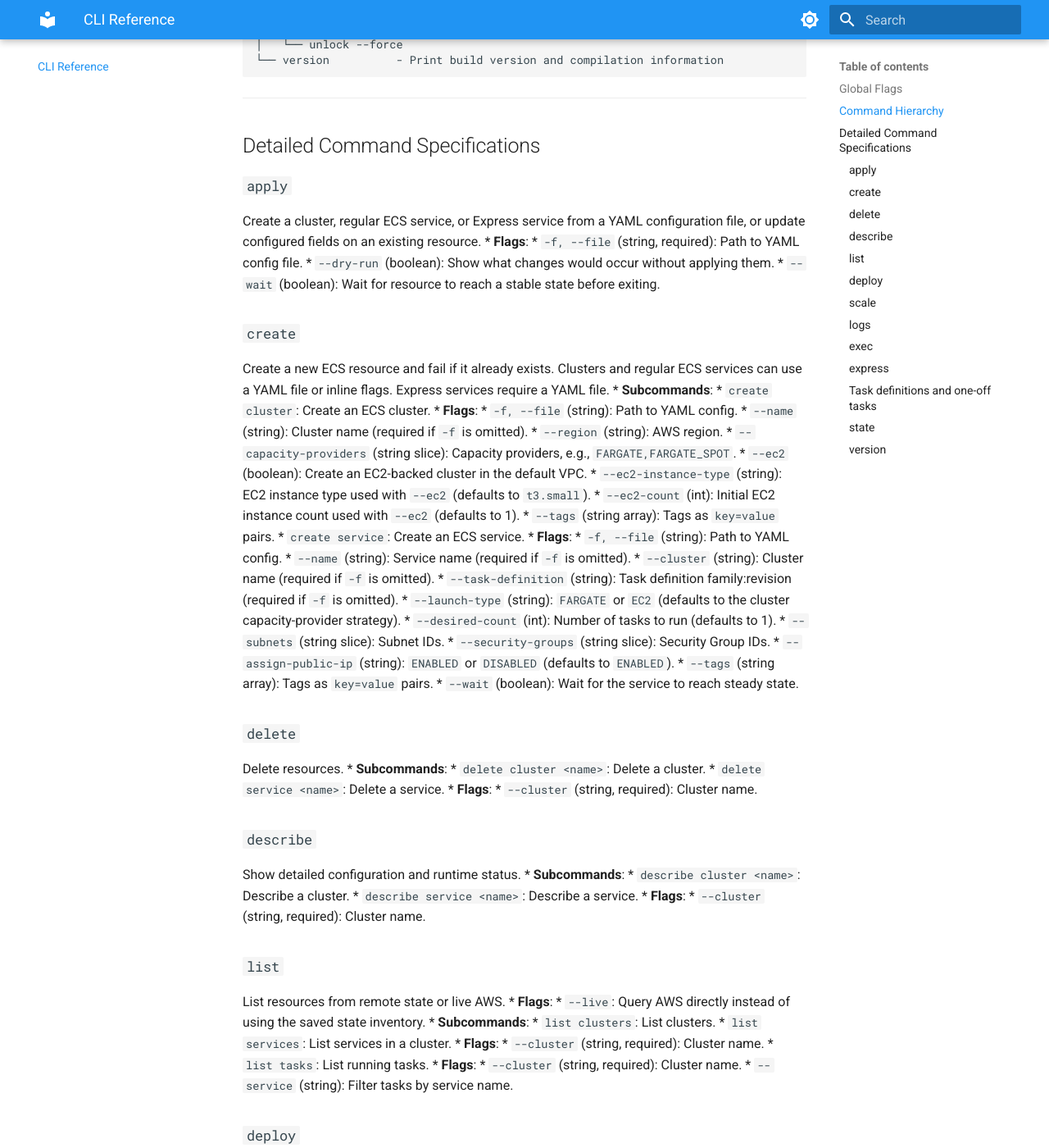
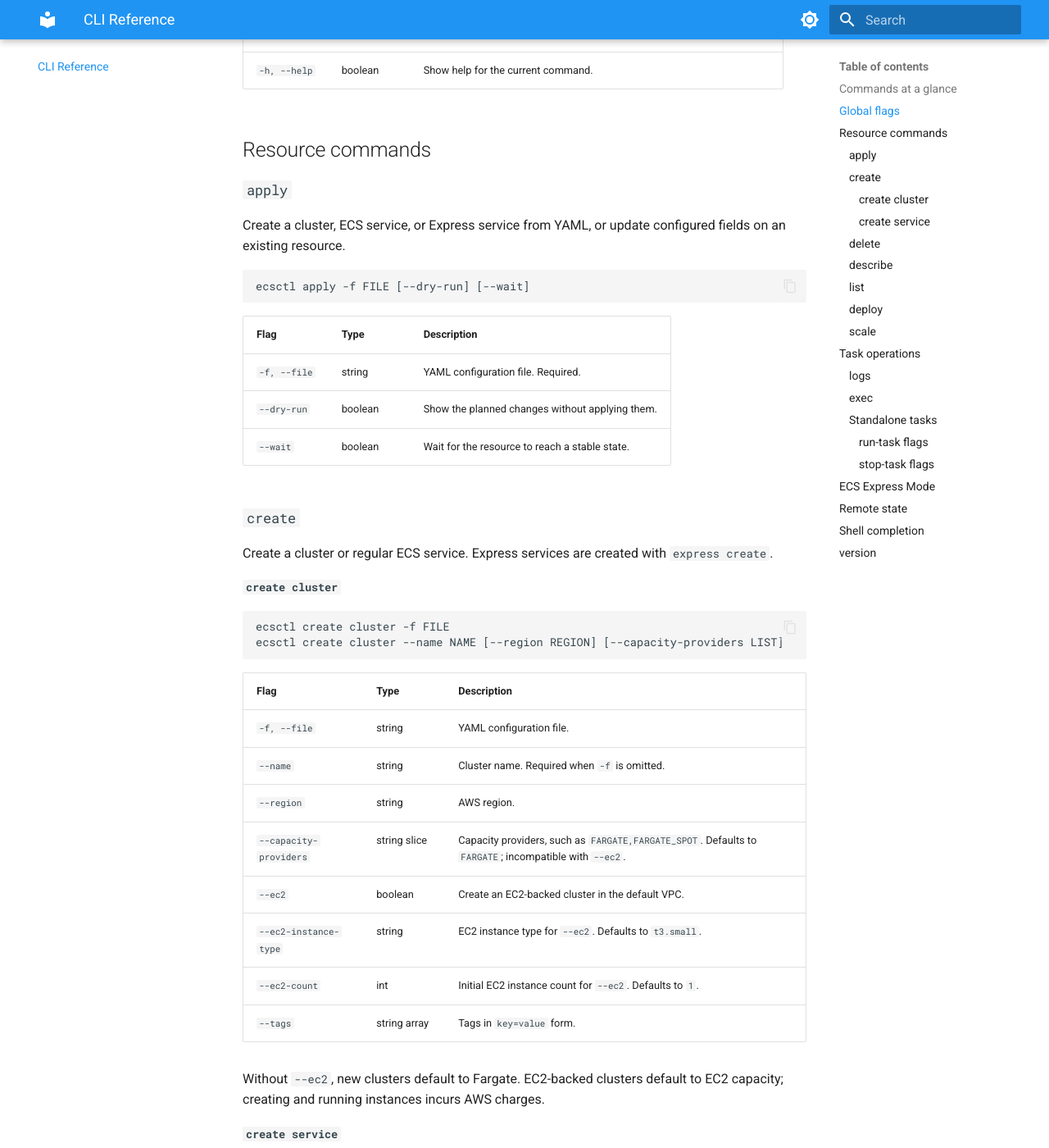
Before and after one commit to Roslaan001/ecsctl, an MkDocs documentation site: the page built from docs/reference.md, in a window 1280 px wide and 1400 px high, scrolled down 1411 px. Shown: the whole window at 82% size. Built offline with MkDocs 1.6.1 and Material for MkDocs 9.7.7, drawn with Linux system fonts in a browser that asks for light colours; some of the changed text lies outside the part shown.

Commit message:
docs: move hosting to GitHub Pages (#15)
* docs: move hosting to GitHub Pages

* docs: clarify command help usage

* chore: revalidate commit messages after history rewrite

````diff
--- a/docs/reference.md
+++ b/docs/reference.md
@@ -1,197 +1,265 @@
 # CLI Reference
 
-This page describes all commands, subcommands, and global flags available in `ecsctl`.
+Use this page to find a command, its common syntax, and the flags it accepts. For step-by-step examples, see the [guides](index.md).
 
----
+## Commands at a glance
 
-## Global Flags
+| Command | Purpose |
+|---|---|
+| `apply` | Create or update resources from YAML. |
+| `create` | Create a cluster or service. |
+| `delete` | Delete a cluster or service. |
+| `describe` | Show a cluster or service. |
+| `list` | List clusters, services, or tasks. |
+| `deploy` | Roll out a new service image. |
+| `scale` | Change a service's desired task count. |
+| `logs` | Read or follow service logs. |
+| `exec` | Open a shell or run a command in a task. |
+| `express` | Manage ECS Express Mode services. |
+| `register task-definition` | Register a task definition from JSON. |
+| `run-task` / `stop-task` | Start or stop standalone tasks. |
+| `state` | Manage remote state and tracked resources. |
+| `version` | Print build information. |
+| `completion` | Generate shell completion scripts. |
+| `help` | Show help for a command. |
 
-The following flags can be supplied to **any** command or subcommand to override configured context or credentials on the fly.
+## Global flags
 
-| Flag | Shorthand | Type | Description |
-|---|---|---|---|
-| `--region` | - | string | AWS region to target (e.g. `us-east-1`). Overrides environment variables. |
-| `--profile` | - | string | AWS profile name to authenticate with from `~/.aws/credentials`. |
-| `--context` | - | string | Named remote state context to run this command under (temporary override). |
+These flags can be used with any command or subcommand.
 
----
+| Flag | Type | Description |
+|---|---|---|
+| `--region` | string | AWS region to target, such as `us-east-1`. Overrides environment settings. |
+| `--profile` | string | AWS profile to use from `~/.aws/credentials`. |
+| `--context` | string | Remote state context to use for this command. |
+| `-h, --help` | boolean | Show help for the current command. |
 
-## Command Hierarchy
+## Resource commands
 
-Below is the complete command tree for `ecsctl`.
+### `apply`
+
+Create a cluster, ECS service, or Express service from YAML, or update configured fields on an existing resource.
 
 ```text
-ecsctl
-├── apply            - Create or update resources from a YAML config file
-├── create           - Explicitly create resources (cluster, service) from YAML
-│   ├── cluster
-│   └── service
-├── delete           - Delete resources (cluster, service) by name
-│   ├── cluster
-│   └── service
-├── describe         - Show detailed live configuration and stats of a resource
-│   ├── cluster
-│   └── service
-├── list             - List active resources from state (or live AWS)
-│   ├── clusters
-│   ├── services
-│   └── tasks
-├── deploy           - Update a service container image tag (rolling deploy)
-├── scale            - Scale desired task count of a service
-├── logs             - Aggregate and follow service task logs
-├── exec             - Open interactive shell or run commands in container task
-├── express          - Create, update, inspect, and delete ECS Express Mode services
-├── register         - Register a task definition from ECS JSON
-├── run-task         - Run one-off ECS tasks
-├── stop-task        - Stop a running task
-├── state            - Manage remote state backend contexts
-│   ├── init
-│   ├── list-contexts
-│   ├── use-context
-│   ├── import
-│   ├── config
-│   ├── show
-│   ├── drift
-│   └── unlock --force
-└── version          - Print build version and compilation information
+ecsctl apply -f FILE [--dry-run] [--wait]
 ```
 
----
-
-## Detailed Command Specifications
-
-### `apply`
-Create a cluster, regular ECS service, or Express service from a YAML configuration file, or update configured fields on an existing resource.
-* **Flags**:
-  * `-f, --file` (string, required): Path to YAML config file.
-  * `--dry-run` (boolean): Show what changes would occur without applying them.
-  * `--wait` (boolean): Wait for resource to reach a stable state before exiting.
+| Flag | Type | Description |
+|---|---|---|
+| `-f, --file` | string | YAML configuration file. Required. |
+| `--dry-run` | boolean | Show the planned changes without applying them. |
+| `--wait` | boolean | Wait for the resource to reach a stable state. |
 
 ### `create`
-Create a new ECS resource and fail if it already exists. Clusters and regular ECS services can use a YAML file or inline flags. Express services require a YAML file.
-* **Subcommands**:
-  * `create cluster`: Create an ECS cluster.
-    * **Flags**:
-      * `-f, --file` (string): Path to YAML config.
-      * `--name` (string): Cluster name (required if `-f` is omitted).
-      * `--region` (string): AWS region.
-      * `--capacity-providers` (string slice): Capacity providers, e.g., `FARGATE,FARGATE_SPOT`.
-      * `--ec2` (boolean): Create an EC2-backed cluster in the default VPC.
-      * `--ec2-instance-type` (string): EC2 instance type used with `--ec2` (defaults to `t3.small`).
-      * `--ec2-count` (int): Initial EC2 instance count used with `--ec2` (defaults to 1).
-      * `--tags` (string array): Tags as `key=value` pairs.
-  * `create service`: Create an ECS service.
-    * **Flags**:
-      * `-f, --file` (string): Path to YAML config.
-      * `--name` (string): Service name (required if `-f` is omitted).
-      * `--cluster` (string): Cluster name (required if `-f` is omitted).
-      * `--task-definition` (string): Task definition family:revision (required if `-f` is omitted).
-      * `--launch-type` (string): `FARGATE` or `EC2` (defaults to the cluster capacity-provider strategy).
-      * `--desired-count` (int): Number of tasks to run (defaults to 1).
-      * `--subnets` (string slice): Subnet IDs.
-      * `--security-groups` (string slice): Security Group IDs.
-      * `--assign-public-ip` (string): `ENABLED` or `DISABLED` (defaults to `ENABLED`).
-      * `--tags` (string array): Tags as `key=value` pairs.
-      * `--wait` (boolean): Wait for the service to reach steady state.
+
+Create a cluster or regular ECS service. Express services are created with `express create`.
+
+#### `create cluster`
+
+```text
+ecsctl create cluster -f FILE
+ecsctl create cluster --name NAME [--region REGION] [--capacity-providers LIST]
+```
+
+| Flag | Type | Description |
+|---|---|---|
+| `-f, --file` | string | YAML configuration file. |
+| `--name` | string | Cluster name. Required when `-f` is omitted. |
+| `--region` | string | AWS region. |
+| `--capacity-providers` | string slice | Capacity providers, such as `FARGATE,FARGATE_SPOT`. Defaults to `FARGATE`; incompatible with `--ec2`. |
+| `--ec2` | boolean | Create an EC2-backed cluster in the default VPC. |
+| `--ec2-instance-type` | string | EC2 instance type for `--ec2`. Defaults to `t3.small`. |
+| `--ec2-count` | int | Initial EC2 instance count for `--ec2`. Defaults to `1`. |
+| `--tags` | string array | Tags in `key=value` form. |
+
+Without `--ec2`, new clusters default to Fargate. EC2-backed clusters default to EC2 capacity; creating and running instances incurs AWS charges.
+
+#### `create service`
+
+```text
+ecsctl create service -f FILE
+ecsctl create service --name NAME --cluster CLUSTER --task-definition FAMILY:REV
+```
+
+| Flag | Type | Description |
+|---|---|---|
+| `-f, --file` | string | YAML configuration file. |
+| `--name` | string | Service name. Required when `-f` is omitted. |
+| `--cluster` | string | Cluster name. Required when `-f` is omitted. |
+| `--task-definition` | string | Task definition family and revision. Required when `-f` is omitted. |
+| `--launch-type` | string | `FARGATE` or `EC2`. Defaults to the cluster's capacity-provider strategy. |
+| `--scheduling-strategy` | string | `REPLICA` or `DAEMON`. Defaults to `REPLICA`. |
+| `--desired-count` | int | Number of tasks to run. Defaults to `1`. |
+| `--subnets` | string slice | Subnet IDs. |
+| `--security-groups` | string slice | Security group IDs. |
+| `--assign-public-ip` | string | `ENABLED` or `DISABLED`. Defaults to `ENABLED`. |
+| `--tags` | string array | Tags in `key=value` form. |
+| `--wait` | boolean | Wait for the service to reach steady state. |
 
 ### `delete`
-Delete resources.
-* **Subcommands**:
-  * `delete cluster <name>`: Delete a cluster.
-  * `delete service <name>`: Delete a service.
-    * **Flags**:
-      * `--cluster` (string, required): Cluster name.
+
+Delete a resource by name.
+
+| Syntax | Flags |
+|---|---|
+| `ecsctl delete cluster NAME` | Optional `--force` to delete its services first. |
+| `ecsctl delete service NAME` | Required `--cluster CLUSTER`. |
 
 ### `describe`
-Show detailed configuration and runtime status.
-* **Subcommands**:
-  * `describe cluster <name>`: Describe a cluster.
-  * `describe service <name>`: Describe a service.
-    * **Flags**:
-      * `--cluster` (string, required): Cluster name.
+
+Show live configuration and runtime status.
+
+| Syntax | Required flags |
+|---|---|
+| `ecsctl describe cluster NAME` | — |
+| `ecsctl describe service NAME` | `--cluster CLUSTER` |
 
 ### `list`
-List resources from remote state or live AWS.
-* **Flags**:
-  * `--live`: Query AWS directly instead of using the saved state inventory.
-* **Subcommands**:
-  * `list clusters`: List clusters.
-  * `list services`: List services in a cluster.
-    * **Flags**:
-      * `--cluster` (string, required): Cluster name.
-  * `list tasks`: List running tasks.
-    * **Flags**:
-      * `--cluster` (string, required): Cluster name.
-      * `--service` (string): Filter tasks by service name.
+
+List resources from saved state or query live AWS resources with `--live`.
+
+| Syntax | Flags |
+|---|---|
+| `ecsctl list clusters` | `--live` |
+| `ecsctl list services` | `--cluster CLUSTER`, `--live` |
+| `ecsctl list tasks` | `--cluster CLUSTER`, optional `--service NAME`, `--live` |
 
 ### `deploy`
-Update a service container image tag (rolling deploy).
-* **Arguments**: `<service-name>`
-* **Flags**:
-  * `--cluster` (string, required): Target cluster name.
-  * `--image` (string, required): New container image tag (e.g., `nginx:latest`).
-  * `--container` (string): Target container name in the task definition (defaults to first container).
+
+Roll out a new image for a service.
+
+```text
+ecsctl deploy SERVICE --cluster CLUSTER --image IMAGE [--container NAME]
+```
+
+| Flag | Type | Description |
+|---|---|---|
+| `--cluster` | string | Target cluster. Required. |
+| `--image` | string | New image and tag, such as `nginx:latest`. Required. |
+| `--container` | string | Container to update. Defaults to the first container. |
+| `--wait` | boolean | Wait for the deployment to complete. |
 
 ### `scale`
-Scale desired task count of a service.
-* **Arguments**: `<service-name>`
-* **Flags**:
-  * `--cluster` (string, required): Target cluster name.
-  * `--desired` (integer, required): Desired number of tasks to run.
+
+Set the desired task count for a service.
+
+```text
+ecsctl scale SERVICE --cluster CLUSTER --desired COUNT
+```
+
+| Flag | Type | Description |
+|---|---|---|
+| `--cluster` | string | Target cluster. Required. |
+| `--desired` | integer | Desired number of tasks. Required. |
+
+## Task operations
 
 ### `logs`
-Aggregate and stream logs from service tasks.
-* **Arguments**: `<service-name>`
-* **Flags**:
-  * `--cluster` (string, required): Target cluster name.
-  * `-f, --follow` (boolean): Stream logs in real-time.
-  * `--tail` (integer): Number of recent lines to show (defaults to 50).
+
+Read or follow logs from a service's tasks.
+
+```text
+ecsctl logs SERVICE --cluster CLUSTER [--follow] [--tail LINES]
+```
+
+| Flag | Type | Description |
+|---|---|---|
+| `--cluster` | string | Target cluster. Required. |
+| `-f, --follow` | boolean | Stream new log lines. |
+| `--tail` | integer | Number of recent lines to show. Defaults to `50`. |
+| `--container` | string | Container name. Defaults to the first container. |
 
 ### `exec`
-Open interactive shell or run commands in a container task.
-* **Arguments**: `<service-name>`
-* **Flags**:
-  * `--cluster` (string, required): Target cluster name.
-  * `--container` (string): Target container name.
-  * `--command` (string): Command to execute (defaults to shell).
-  * `--task` (string): Choose a specific task; otherwise ecsctl selects a running task for the service.
 
-### `express`
-Manage ECS Express Mode web services; see [Express Mode guide](express.md).
-* `express create -f FILE [--wait]`: Create from a YAML file. It must include `serviceName`, `infrastructureRoleArn`, and either `image` or `taskDefinitionArn`.
-* `express update --service-arn ARN -f FILE [--wait]`: Update from a YAML file.
-* `express describe --service-arn ARN`: Show service status.
-* `express delete --service-arn ARN`: Begin managed service deletion.
-* `express list [--cluster NAME]`: List Express Mode services.
+Open a shell or run a command in a task for a service.
 
-### Task definitions and one-off tasks
-* `register task-definition -f FILE`: Register an ECS task definition JSON document.
-* `run-task --cluster CLUSTER --task-definition FAMILY:REV`: Start standalone ECS tasks; supports `--count`, `--launch-type`, `--subnets`, `--security-groups`, and `--assign-public-ip`. By default, ECS uses the cluster's capacity-provider strategy.
-* `stop-task --cluster CLUSTER --task TASK_ID_OR_ARN`: Stop a running task.
+```text
+ecsctl exec SERVICE --cluster CLUSTER [--container NAME] [--command COMMAND] [--task TASK]
+```
 
-### `state`
-Manage remote state backend contexts.
-* **Subcommands**:
-  * `state init`: Initialize state context.
-    * **Flags**:
-      * `--context` (string, required): Context name.
-      * `--bucket` (string, required): S3 bucket name.
-      * `--region` (string, required): AWS region.
-      * `--profile` (string): AWS profile.
-      * `--kms-key-id` (string): KMS Key ID for encryption.
-  * `state list-contexts`: List configured contexts.
-  * `state use-context <name>`: Switch active context.
-  * `state import cluster <name>`: Import cluster to state.
-  * `state import service <name>`: Import service to state.
-    * **Flags**:
-      * `--cluster` (string, required): Cluster name.
-  * `state import express <name-or-arn>`: Import an Express service and capture its configuration.
-    * **Flags**:
-      * `--cluster` (string, required): Cluster name.
-  * `state config <cluster|service|express> <name>`: Print captured YAML configuration. Service and Express resources accept `--cluster`; an active state context is required.
-  * `state show`: Print details of active context and tracked resources.
-  * `state drift`: Read-only comparison of tracked configurations with live ECS resources.
-  * `state unlock --force`: Remove a stale state lock after confirming no operation is active.
+| Flag | Type | Description |
+|---|---|---|
+| `--cluster` | string | Target cluster. Required. |
+| `--container` | string | Container name. |
+| `--command` | string | Command to run. Defaults to a shell. |
+| `--task` | string | Specific task to use. Otherwise, ecsctl selects a running task. |
 
-### `version`
-Print build version and compilation details.
+### Standalone tasks
+
+| Command | Syntax | Description |
+|---|---|---|
+| `register task-definition` | `ecsctl register task-definition -f FILE` | Register a task definition JSON document. |
+| `run-task` | `ecsctl run-task --cluster CLUSTER --task-definition FAMILY:REV` | Start standalone tasks. See its flags below. |
+| `stop-task` | `ecsctl stop-task --cluster CLUSTER --task TASK_ID_OR_ARN` | Stop a running task. Supports `--reason`. |
+
+#### `run-task` flags
+
+| Flag | Type | Description |
+|---|---|---|
+| `--cluster` | string | Target cluster. Required. |
+| `--task-definition` | string | Task definition family and revision, or ARN. Required. |
+| `--count` | int | Number of tasks to start. Defaults to `1`. |
+| `--launch-type` | string | `FARGATE` or `EC2`. Defaults to the cluster's capacity-provider strategy. |
+| `--subnets` | string slice | Subnet IDs. |
+| `--security-groups` | string slice | Security group IDs. |
+| `--assign-public-ip` | string | `ENABLED` or `DISABLED`. Defaults to `DISABLED`. |
+
+#### `stop-task` flags
+
+| Flag | Type | Description |
+|---|---|---|
+| `--cluster` | string | Target cluster. Required. |
+| `--task` | string | Task ID or ARN. Required. |
+| `--reason` | string | Stop reason. Defaults to `Stopped by ecsctl`. |
+
+## ECS Express Mode
+
+Manage ECS Express Mode services. See the [Express Mode guide](express.md) for details.
+
+| Subcommand | Syntax | Description |
+|---|---|---|
+| `create` | `ecsctl express create -f FILE [--wait]` | Create from YAML. `-f` is required; `--wait` defaults to `true`. Include `serviceName`, `infrastructureRoleArn`, and either `image` or `taskDefinitionArn`. |
+| `update` | `ecsctl express update --service-arn ARN -f FILE [--wait]` | Update from YAML. `--service-arn` and `-f` are required; `--wait` defaults to `true`. |
+| `describe` | `ecsctl express describe --service-arn ARN` | Show service status. `--service-arn` is required. |
+| `delete` | `ecsctl express delete --service-arn ARN` | Begin managed service deletion. `--service-arn` is required. |
+| `list` | `ecsctl express list [--cluster NAME]` | List Express Mode services. `--cluster` defaults to the default cluster. |
+
+## Remote state
+
+Use `state` to manage remote state contexts and tracked resources.
+
+| Subcommand | Syntax | Description |
+|---|---|---|
+| `init` | `ecsctl state init --context NAME --bucket BUCKET --region REGION` | Initialize a context. `--bucket` and `--region` are required. `--context` defaults to `default`; `--key` defaults to the context name. Optional flags: `--profile`, `--kms-key-id`. |
+| `list-contexts` | `ecsctl state list-contexts` | List configured contexts. |
+| `use-context` | `ecsctl state use-context NAME` | Switch the active context. |
+| `import cluster` | `ecsctl state import cluster NAME` | Import a cluster. Supports `--context` to select a context. |
+| `import service` | `ecsctl state import service NAME --cluster CLUSTER` | Import a service. `--cluster` is required; supports `--context`. |
+| `import express` | `ecsctl state import express NAME_OR_ARN [--cluster CLUSTER]` | Import an Express service and capture its configuration. Supports `--context`. |
+| `config` | `ecsctl state config RESOURCE NAME [--cluster CLUSTER]` | Print captured YAML. Use `--cluster` to select a service in a cluster; an active context is required. |
+| `show` | `ecsctl state show` | Show the active context and tracked resources. |
+| `drift` | `ecsctl state drift` | Compare tracked configuration with live ECS resources. |
+| `unlock` | `ecsctl state unlock --force` | Remove a stale lock after confirming no operation is active. |
+
+## Shell completion
+
+Generate a completion script for the shell you use:
+
+```text
+ecsctl completion bash
+ecsctl completion zsh
+ecsctl completion fish
+ecsctl completion powershell
+```
+
+For help with a specific command or its flags, run:
+
+```text
+ecsctl --help
+ecsctl create service --help
+ecsctl help state import
+```
+
+## `version`
+
+Print the ecsctl version, commit, and build information.
--- a/mkdocs.yml
+++ b/mkdocs.yml
@@ -1,7 +1,7 @@
 site_name: ecsctl
 site_description: A CLI tool for managing Amazon ECS resources, inspired by eksctl.
 site_author: Roslaan001
-site_url: https://ecsctl.abdulsomad005.workers.dev
+site_url: https://roslaan001.github.io/ecsctl/
 
 theme:
   name: material
````
Also changed, not shown: README.md (+4 -4 lines), docs/installation.md (+3 -3 lines), 6 other files.
